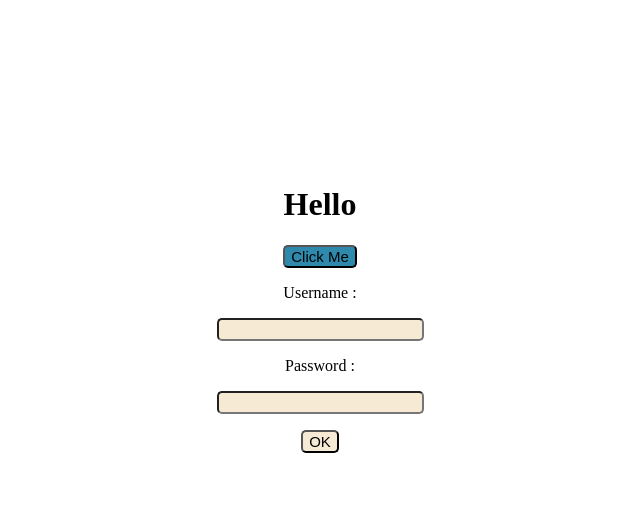
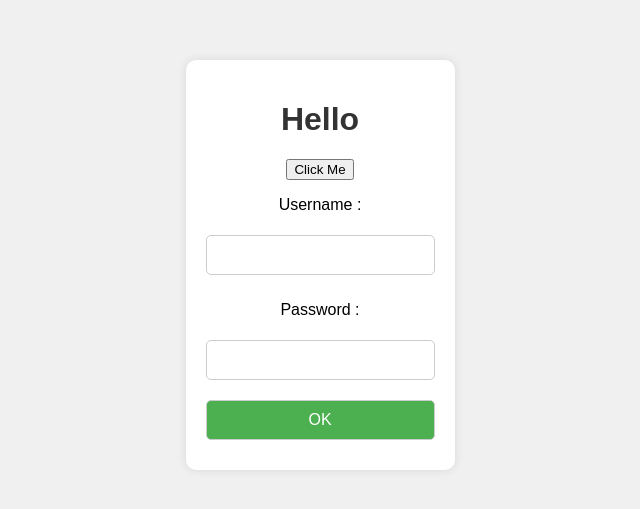
Before and after one commit to 042-Phuwanat/042-web-programming, a plain HTML site: page week5/Form.html in a window 1280 px wide. Shown: the part 135-644 px from the top of the page, without its empty margins (320-960 px from the left). Drawn offline with Linux system fonts and the light colour scheme.

Commit message:
first commit

```diff
--- a/week5/Form.html
+++ b/week5/Form.html
@@ -4,6 +4,74 @@
     <meta charset="UTF-8" />
     <meta name="viewport" content="width=device-width, initial-scale=1.0" />
     <title>Event Handler</title>
+    <style>
+        body {
+            background-color: #f0f0f0;
+            font-family: Arial, sans-serif;
+            display: flex;
+            justify-content: center;
+            align-items: center;
+            height: 100vh;
+            margin: 0;
+        }
+
+        .container {
+            background-color: #fff;
+            padding: 20px;
+            border-radius: 10px;
+            box-shadow: 0 0 10px rgba(0, 0, 0, 0.1);
+            text-align: center;
+        }
+
+        h1 {
+            color: #333;
+        }
+
+        .error {
+            color: red;
+            margin-top: 5px;
+            margin-bottom: 0;
+        }
+
+        input[type="text"],
+        input[type="password"],
+        input[type="submit"] {
+            width: 100%;
+            padding: 10px;
+            margin-top: 5px;
+            margin-bottom: 10px;
+            border-radius: 5px;
+            border: 1px solid #ccc;
+            box-sizing: border-box;
+            font-size: 16px;
+        }
+
+        input[type="submit"] {
+            background-color: #4caf50;
+            color: white;
+            cursor: pointer;
+        }
+
+        input[type="submit"]:hover {
+            background-color: #45a049;
+        }
+    </style>
+</head>
+<body>
+    <div class="container">
+        <h1>Hello</h1>
+        <button id="clickme">Click Me</button>
+        <form>
+            <p>Username :</p>
+            <input type="text" id="username" />
+            <p id="errorUsername" class="error"></p>
+            <p>Password :</p>
+            <input type="password" id="password" />
+            <p id="errorPassword" class="error"></p>
+            <input type="submit" value="OK" />
+        </form>
+    </div>
+
     <script>
         document.addEventListener("DOMContentLoaded", function () {
             document.querySelector("form").onsubmit = function (event) {
@@ -13,7 +81,7 @@
                 let checkpassword = false;
 
                 // Check username length
-          if (username.length  <8)  {
+                if (username.length < 8) {
                     document.querySelector("#errorUsername").innerHTML =
                         "Username must be at least 8 characters long";
                 } else {
@@ -41,46 +109,5 @@
             };
         });
     </script>
-    <style>
-      .error {
-        color: red;
-      }
-      body {
-        background-color: #fff;
-        display: flex;
-        justify-content: center;
-        align-items: center;
-        text-align: center;
-        margin-top: 300px;
-}
- button {
-    border-radius: 5px;
-    background-color: rgb(46, 137, 173);
-    font-size: 15px;
-    color: #000;
-}
- input {
-    border-radius: 5px;
-    background-color: rgb(247, 234, 213);
-    font-size: 15px;
-    color: #000;
-
- }
-    </style>
-  </head>
-  <body>
-    <div class="body">
-    <h1>Hello</h1>
-    <button id="clickme " >Click Me</button >
-    <form action="">
-      <p>Username :</p>
-      <input type="text" id="username" />
-      <p id="errorUsername" class="error"></p>
-      <p>Password :</p>
-      <input type="password" id="password" />
-      <p id="errorPassword" class="error"></p> <!-- Fixed duplicate ID -->
-      <input class="" type="submit" value="OK" />
-    </form>
-</div>
 </body>
 </html>
```
Lines whose indentation alone changed are shown as unchanged.
